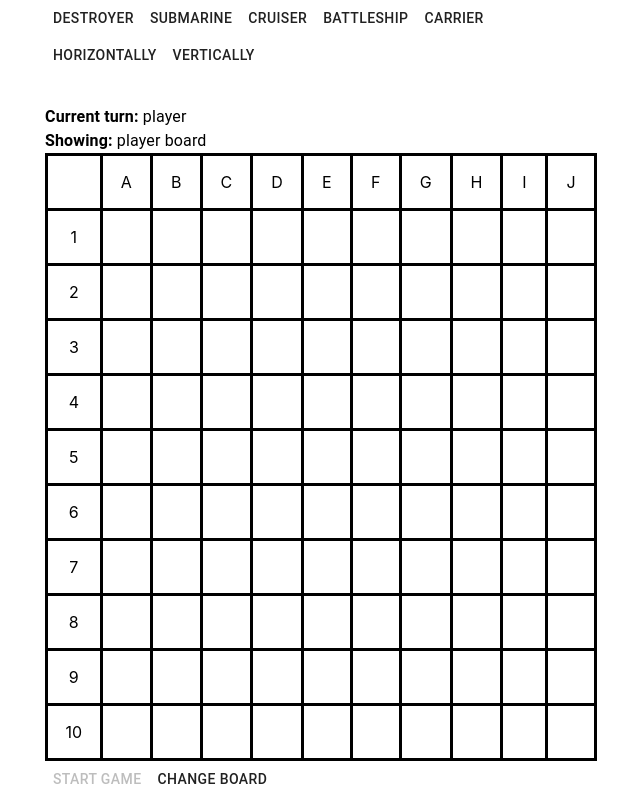
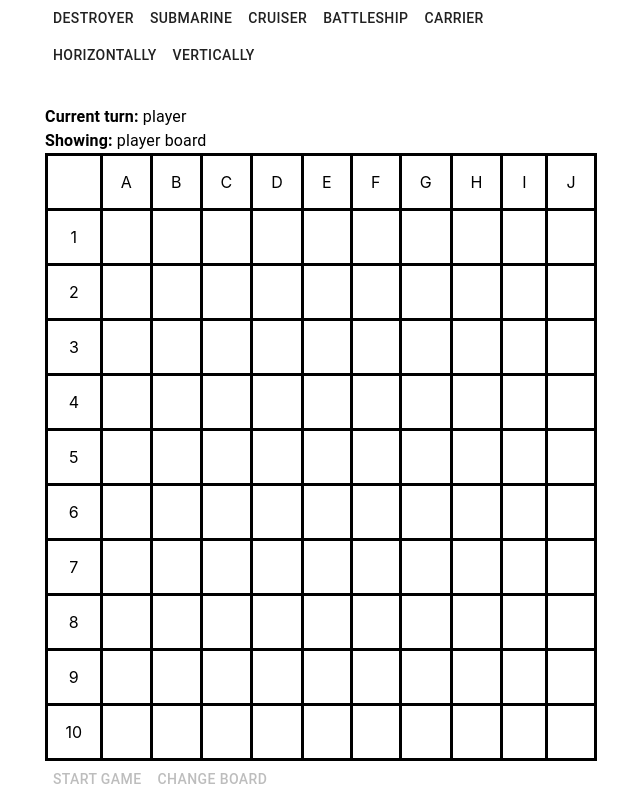
Before and after one commit to NinetiesPaul/react-js-battleship, a React (Create React App) app: page / in a window 1280 px wide. Shown: the whole page, without its empty margins (319-959 px from the left). Built offline with nearby package versions, Linux system fonts and the light colour scheme.

Commit message:
waiting for match to start before being able to change board

```diff
--- a/src/App.js
+++ b/src/App.js
@@ -35,7 +35,7 @@ class App extends Component
 		var allowableX = [];
 
 		Array(10).fill("").map((k,row_i) => {
-			Array(10-5).fill("").map((k,row_k) => {
+			Array(6).fill("").map((k,row_k) => {
 				var horizontal = [];
 				for (var i = 0; i < 5; i++) {
 				horizontal.push([row_k + i, row_i]);
@@ -47,7 +47,7 @@ class App extends Component
 
 		var allowableY = [];
 
-		Array(10-5).fill("").map((k,row_i) => {
+		Array(6).fill("").map((k,row_i) => {
 			Array(10).fill("").map((k,row_k) => {
 			  var vertical = [];
 			  for (var i = 0; i < 5; i++) {
--- a/src/components/Board.jsx
+++ b/src/components/Board.jsx
@@ -190,7 +190,7 @@ class Board extends Component {
                 </table>
 
                 <Button onClick={() => this.handleStartGame()} disabled={this.props.isPlayerShipsSet}>Start Game</Button>
-                <Button onClick={() => this.handleBoardChange()}>Change Board</Button><br/>
+                <Button onClick={() => this.handleBoardChange()} disabled={this.props.isPlayerShipsSet}>Change Board</Button><br/>
             </Container>
         )
     }
```
